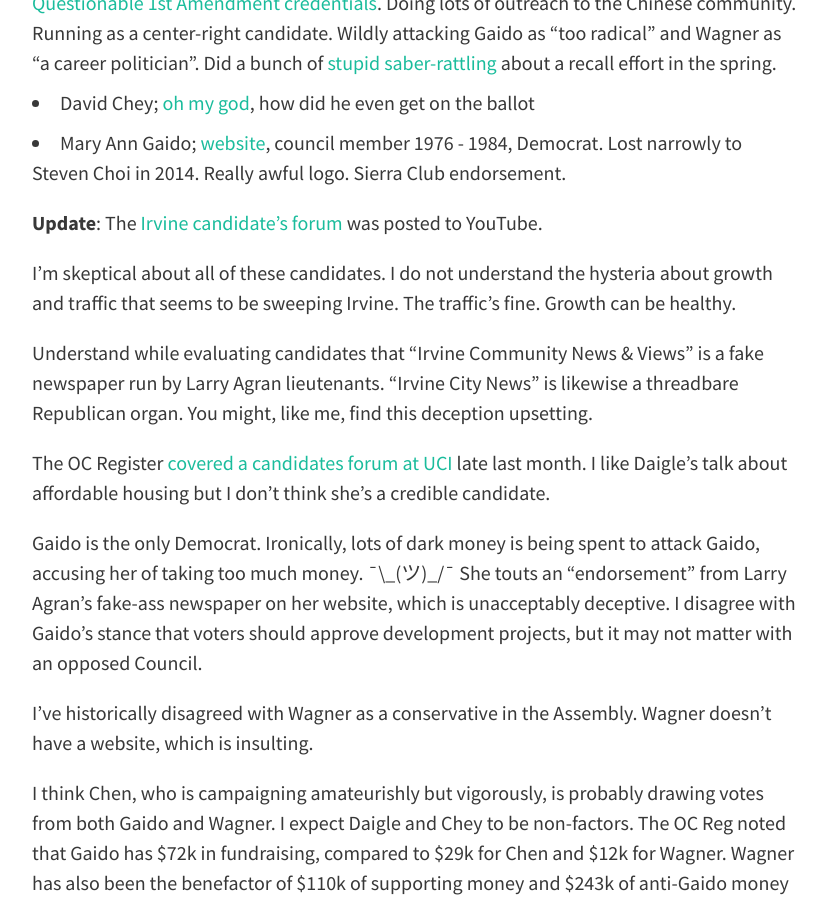
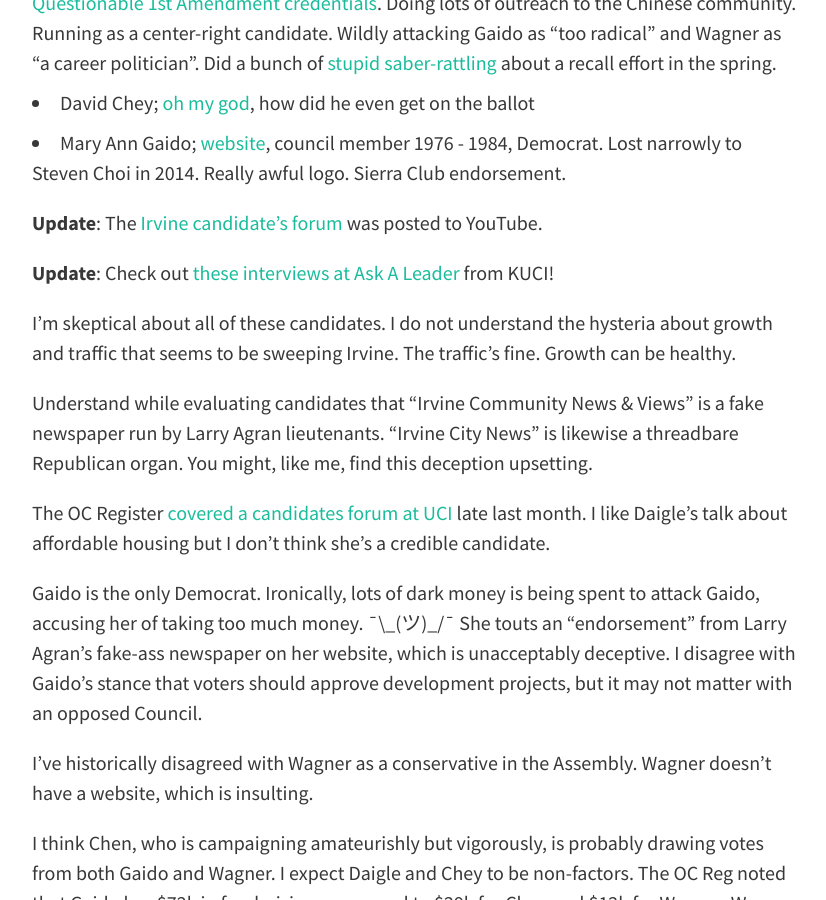
Before and after one commit to tdsmith/blog, a Jekyll site: the page built from _posts/2016-10-15-how-tims-voting.markdown, in a window 1280 px wide and 900 px high, scrolled down 3401 px. Shown: the whole window, without its empty margins (224-1050 px from the left). Built offline with Jekyll 4.4.1, drawn with Linux system fonts in a browser that asks for light colours; nearby versions of some CDN libraries; comment, search, counter and statistics services are not loaded; some of the changed text lies outside the part shown.

Commit message:
Update to add Ask A Leader links

```diff
--- a/_posts/2016-10-15-how-tims-voting.markdown
+++ b/_posts/2016-10-15-how-tims-voting.markdown
@@ -66,6 +66,8 @@ Nobody seems to have a beef with the incumbents. Has controversy ever visited th
 
 __Update__: The [Irvine candidate's forum](https://www.youtube.com/watch?v=F_C_w9yyp_s) was posted to YouTube.
 
+__Update__: Check out [these interviews at Ask A Leader](http://askaleader.com/?page_id=25) from KUCI!
+
 I'm skeptical about all of these candidates. I do not understand the hysteria about growth and traffic that seems to be sweeping Irvine. The traffic's fine. Growth can be healthy.
 
 Understand while evaluating candidates that "Irvine Community News & Views" is a fake newspaper run by Larry Agran lieutenants. "Irvine City News" is likewise a threadbare Republican organ. You might, like me, find this deception upsetting.
@@ -100,6 +102,8 @@ Vote for no more than 2 of:
 
 __Update__: The [Irvine candidate's forum](https://www.youtube.com/watch?v=F_C_w9yyp_s) was posted to YouTube.
 
+__Update__: Check out [these interviews at Ask A Leader](http://askaleader.com/?page_id=25) from KUCI!
+
 I really want to see Melissa Fox on the Council. I think Christina Shea is likely to be re-elected. Therefore, I'm planning to vote only for Fox, to avoid helping any of the other candidates edge her out. I haven't done any other research for this race. Khan was recently the target of some [unreasonable, illegal, and anonymous yard signs](http://www.orangejuiceblog.com/2016/10/illegal-or-worse-and-racist-signs-attacking-two-council-candidates-appear-on-irvine-streets/) and I'd support her on that basis alone.
 
 ## Irvine Ranch Water District Directors
```
